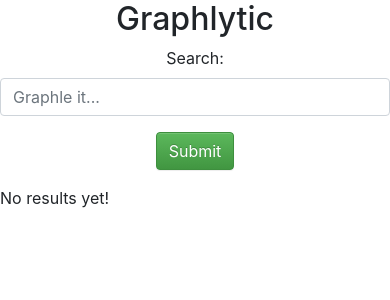
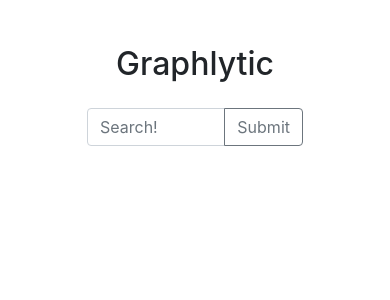
Before and after one commit to rashkov/graphlytic, a Flask app: page / in a window 390 px wide. Shown: the top 300 px of the page. Run offline with Flask 2, Linux system fonts and the light colour scheme; some libraries are stand-ins or nearby versions.

Commit message:
Fix up styling

```diff
--- a/graphlyticFrontend/templates/index.html
+++ b/graphlyticFrontend/templates/index.html
@@ -2,30 +2,36 @@
 <head>
   <title>Graphlytic</title>
   <link rel="stylesheet" media="screen" href="https://maxcdn.bootstrapcdn.com/bootstrap/4.0.0/css/bootstrap.min.css">
-  <link rel="stylesheet" href="https://maxcdn.bootstrapcdn.com/bootstrap/3.3.7/css/bootstrap-theme.min.css">
+  <!-- <link rel="stylesheet" href="https://maxcdn.bootstrapcdn.com/bootstrap/3.3.7/css/bootstrap-theme.min.css"> -->
   <meta name="viewport" content="width=device-width, initial-scale=1.0">
 </head>
 <body>
-  <div class=container">
-    <div style="text-align: center;">
+  <div class="container-fluid">
+    <div class="row">
+      <div class="col-12">
+        <div style="text-align: center; margin-top: 45px; margin-bottom: 25px;">
           <h2>Graphlytic</h2>
+        </div>
         <form  action="" method="post" role="form">
           {{ form.csrf }}
-        <div class="form-group">
-          <label for="name">Search:</label>
-          <input type="text" class="form-control" id="term" name="term" placeholder="Graphle it...">
+          <div style="display: flex; justify-content: center;">
+            <div class="input-group" style="width: 60%;">
+              <input type="text" class="form-control" id="term" name="term" placeholder="Search!">
+              <div class="input-group-append">
+                <button type="submit" class="btn btn-xs btn-outline-secondary">Submit</button>
               </div>
-        <div style="text-align: center;">
-          <button type="submit" class="btn btn-success">Submit</button>
+              <!-- <span class="input-group-addon" id="basic-addon2"> -->
+              <!-- </span> -->
+            </div>
           </div>
         </form>
       </div>
+    </div>
     <div class="row">
-      <div class="col-md-12">
-        <div>
+      <div class="offset-sm-2 col-sm-6">
         {% if extracts %}
           {% for extract in extracts %}
-              <div style="margin:25px; border: 1px solid black;">
+            <div style="margin:25px;">
               <div>
                 <a href="http://en.wikipedia.org/wiki/{{ extract['title_url'] }}?curid={{ extract['pageid'] }}">
                   {{ extract['title'] }}
@@ -34,10 +40,7 @@
                 <div>{{ extract['extract'] }}</div>
             </div>
           {% endfor %}
-          {% else %}
-              No results yet!
         {% endif %}
-        </div>
       </div>
     </div>
   </div>
```
Lines whose indentation alone changed are shown as unchanged.
